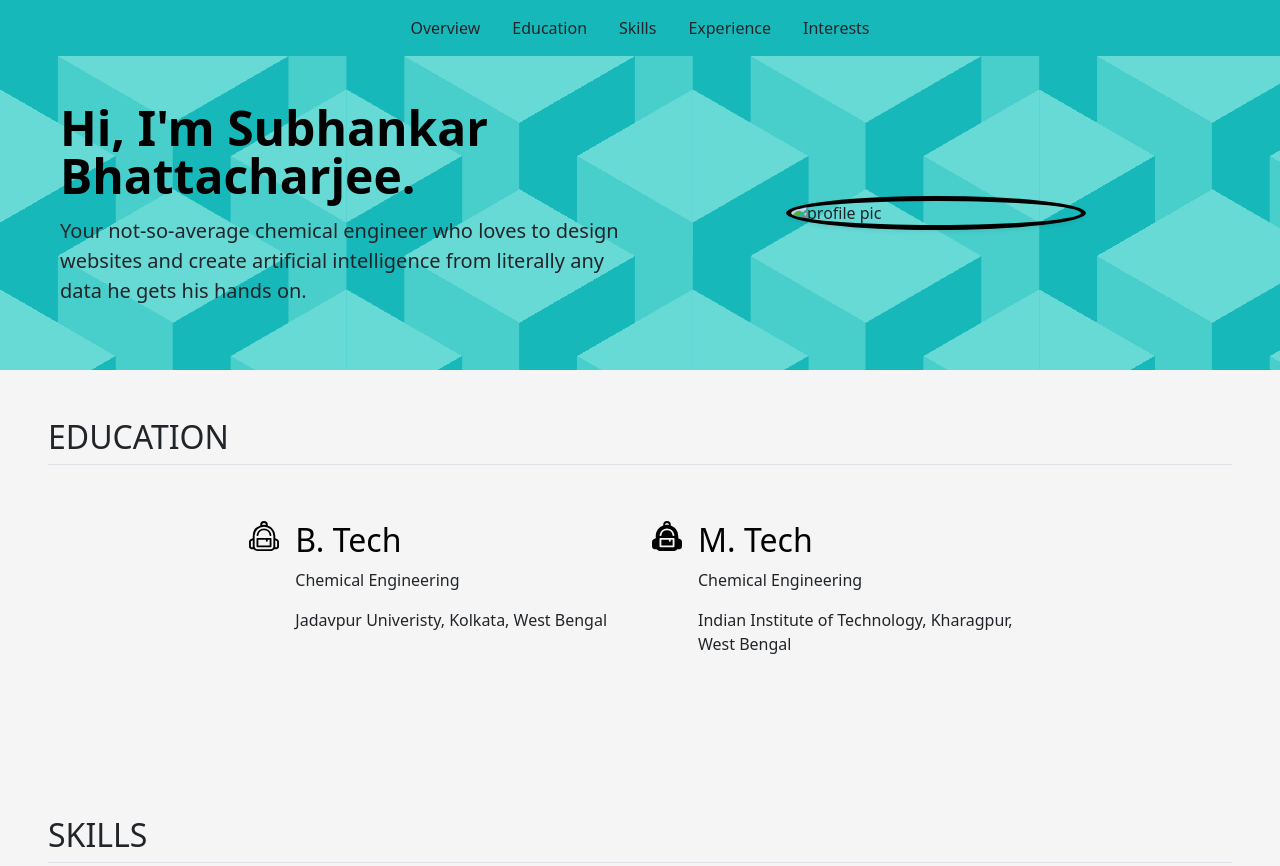
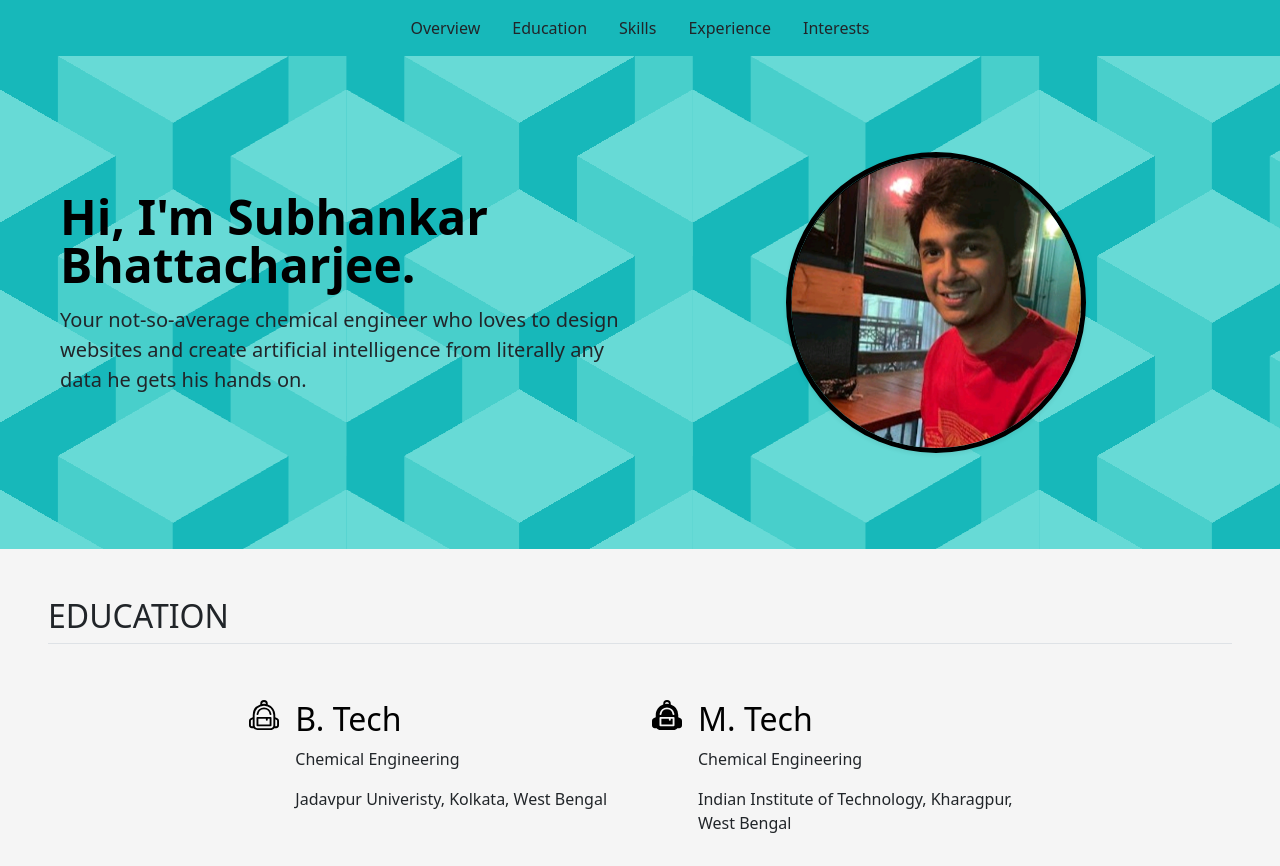
Before and after one commit to Subhankarb98/portfolio, a plain HTML site: page index.html in a window 1280 px wide. Shown: the top 866 px of the page. Drawn offline with nearby package versions, Linux system fonts and the light colour scheme.

Commit message:
Update index.html

```diff
--- a/index.html
+++ b/index.html
@@ -33,7 +33,7 @@
     <div  id = "overview" class="container-fluid">
         <div class="row flex-lg-row-reverse align-items-center py-5 px-5">
           <div class="col-10 col-sm-8 col-lg-6">
-            <img id="profile-pic" src="profil-pic2.jpg" class="d-block mx-lg-auto img-fluid shadow-sm my-5" alt="profile pic" width="300" loading="lazy">
+            <img id="profile-pic" src="profile-pic2.jpg" class="d-block mx-lg-auto img-fluid shadow-sm my-5" alt="profile pic" width="300" loading="lazy">
           </div>
           <div class="col-lg-6 ">
             <h1 class="display-5 fw-bold text-body-emphasis lh-1 mb-3">Hi, I'm Subhankar Bhattacharjee.</h1>
```
